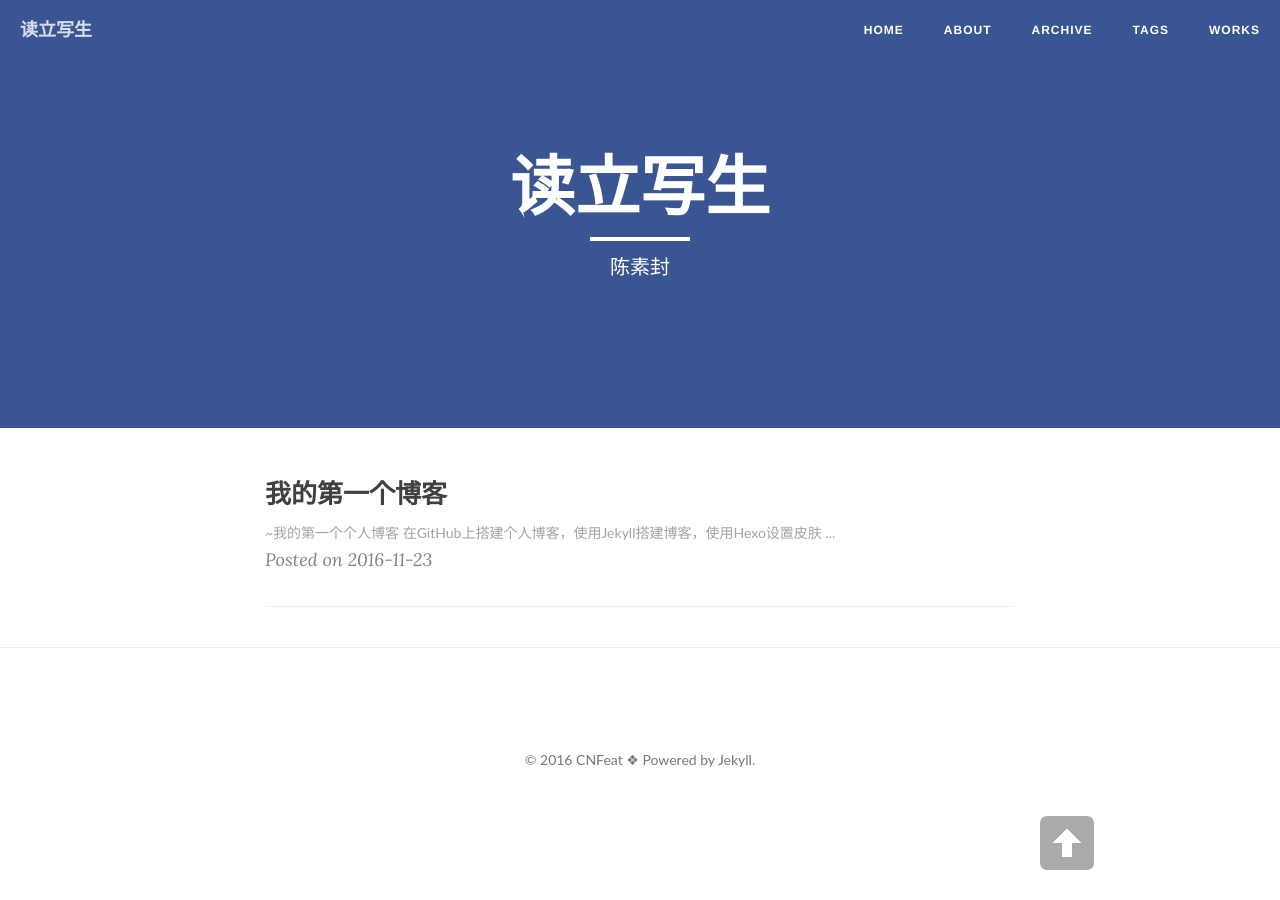
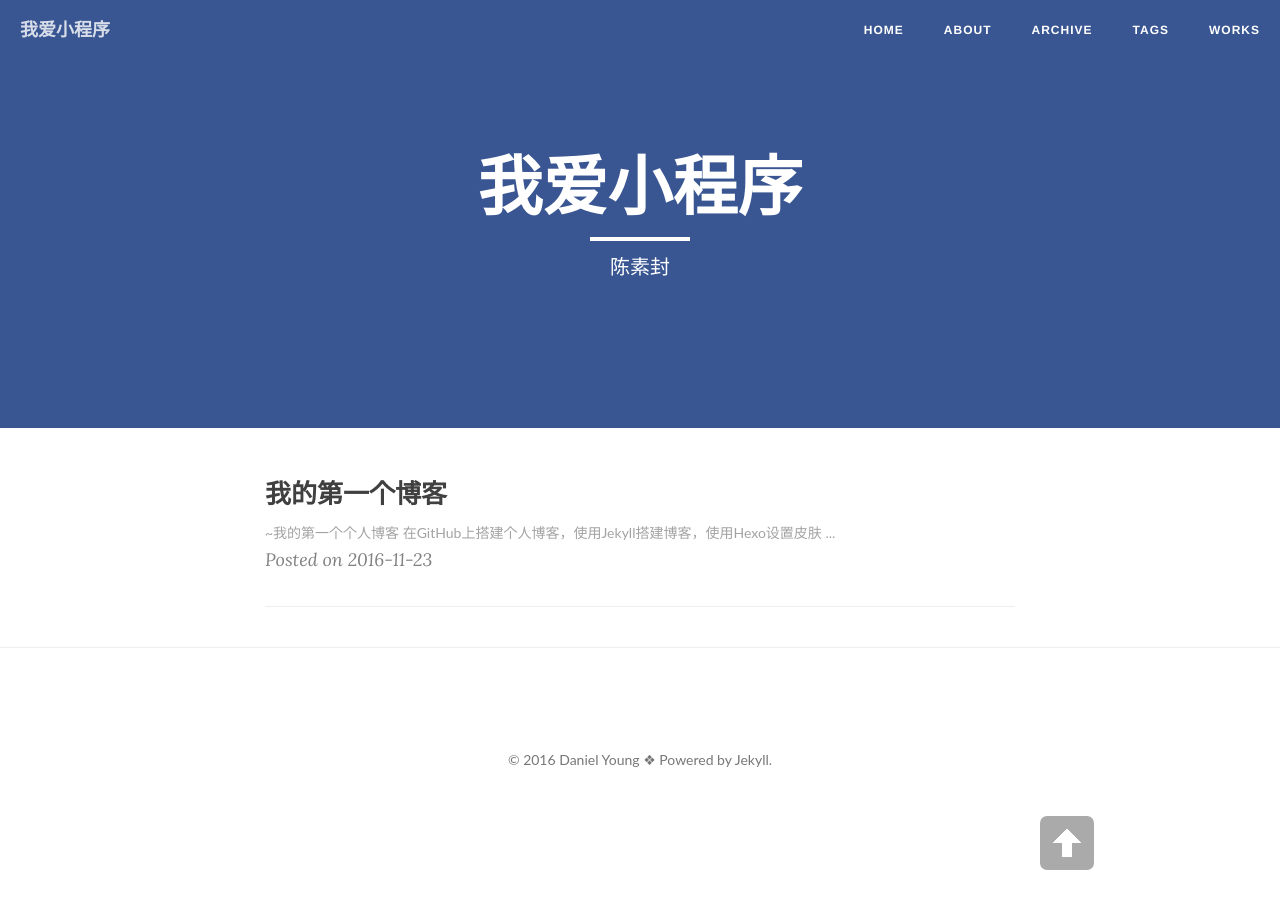
Before and after one commit to iminiapp/iminiapp.github.io, a Jekyll site: the page built from index.html, in a window 1280 px wide. Built offline with Jekyll 4.4.1, drawn with Linux system fonts in a browser that asks for light colours; nearby versions of some CDN libraries; the list of posts is cut into pages by our own code.

Commit message:
modify config

```diff
--- a/_config.yml
+++ b/_config.yml
@@ -1,27 +1,27 @@
 # Site settings
-title: 读立写生
+title: 我爱小程序
 header-img: "img/Xacebook.jpg"
 tagline: "cn"
-description: "陈素封|读而立·写而生"
+description: "小程序·大作为"
 baseurl: ""
-url: "http://www.cnfeat.com"
+url: "http://www.iminiapp.com"
 
 # About/contact
 owner:
-  name: " CNFeat"
-  email: CnFeat@gmail.com
-  bio: "写就是写的报酬"
+  name: "Daniel Young"
+  email: ylming2011@126.com
+  bio: "小而精"
 
 # Data
-gavatar: http://openmindclub.qiniudn.com/omt/GavatarCNFeat.png
-favicon: img/favicon.png
+gavatar:
+favicon:
 
-douban_username:  cnfeat
-twitter_username: feat
-github_username: cnfeat
+douban_username:
+twitter_username:
+github_username: iminiapp
 facebook_username:
-weibo_username: cnfeat
-zhihu_username: feat
+weibo_username:  "千叶树Daniel"
+zhihu_username:
 
 # Build settings
 # use Github Flavored Markdown !important
@@ -49,9 +49,9 @@ defaults:
 comments :
   provider : disqus
   duoshuo :
-    short_name : cnfeat
+    short_name : daniel
   disqus :
-      short_name : cnfeat
+      short_name : daniel
 
 # Analytics and webmaster tools stuff goes here
 google_analytics:
```
Also changed, not shown: img/cnfeat.jpg (deleted).
